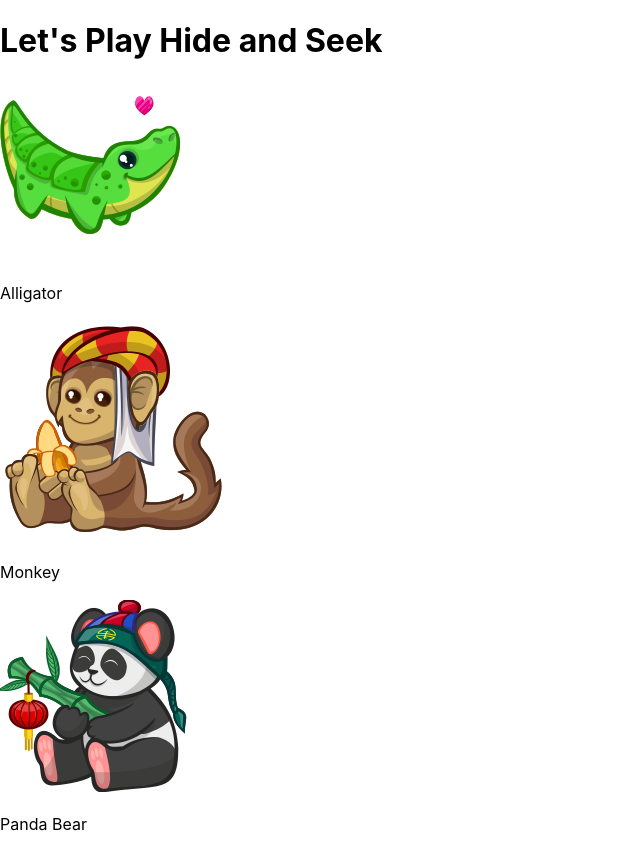
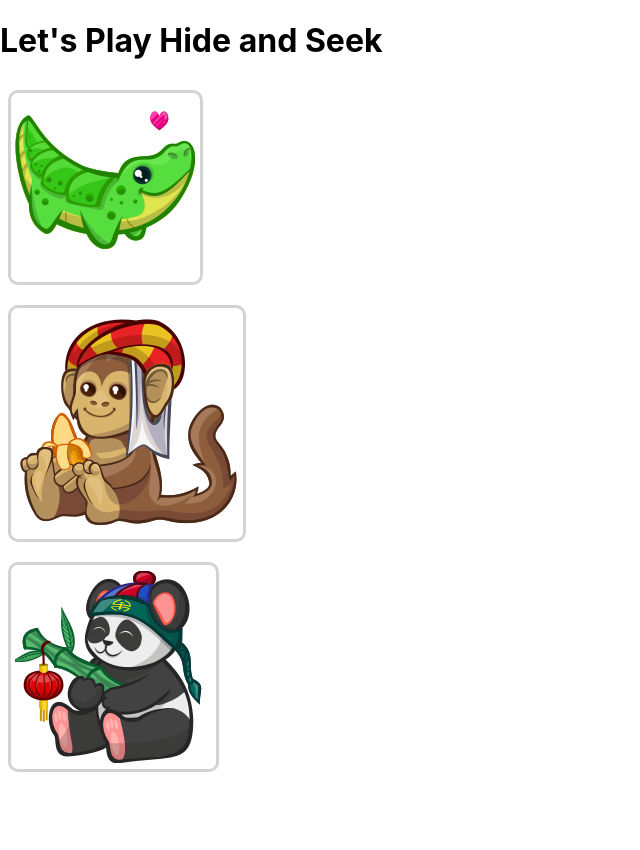
Before and after one commit to priyaraj7/Hide-and-seek, a React (Create React App) app: page / in a window 1280 px wide. Shown: the whole page, without its empty margins (0-640 px from the left). After the commit the page ends 800 px from the top, so only its background shows below. Built offline with nearby package versions, Linux system fonts and the light colour scheme.

Commit message:
Add border to images.

```diff
--- a/src/App.css
+++ b/src/App.css
@@ -4,7 +4,3 @@
   border-radius: 10px;
   margin: 0.5em;
 }
-
-.card-image > p {
-  color: lightslategrey;
-}
--- a/src/components/SquareCard.js
+++ b/src/components/SquareCard.js
@@ -2,13 +2,22 @@ import React from 'react';
 
 function SquareCard(props) {
   return (
-    <React.Fragment>
-      <div className="card-wrapper">
-        <img src={props.imageName} alt="" />
-        <p>{props.text}</p>
-      </div>
-    </React.Fragment>
-  )
+      <React.Fragment>
+        <div className="card-wrapper grid-item">
+          <img src={props.imageName} alt="" id="show-image" className="card-image"/>
+          {/* <p id="show-text">{props.text}</p> */}
+        </div>
+      </React.Fragment>
+  );
 }
+// function Card(props) {
+//   return (
+//     <React.Fragment>
+//       <div className="card-wrapper" onClick={props.toggle}>
+//         <img src={props.imageName} alt="" className="card-image" />
+//       </div>
+//     </React.Fragment>
+//   );
+// }
 
 export default SquareCard;
```
Also changed, not shown: src/components/SemanticCard.js (added, +16 -0 lines).
